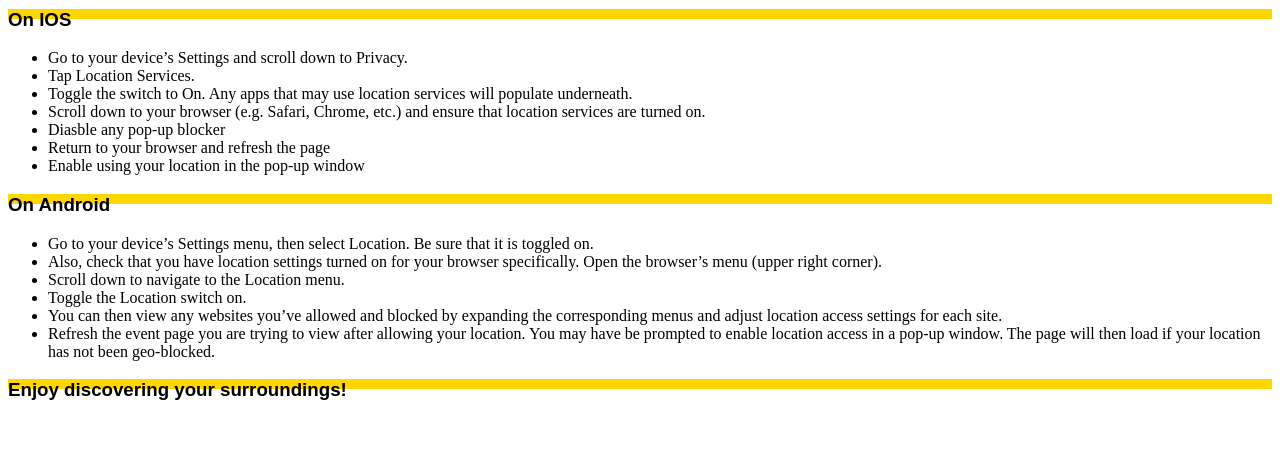
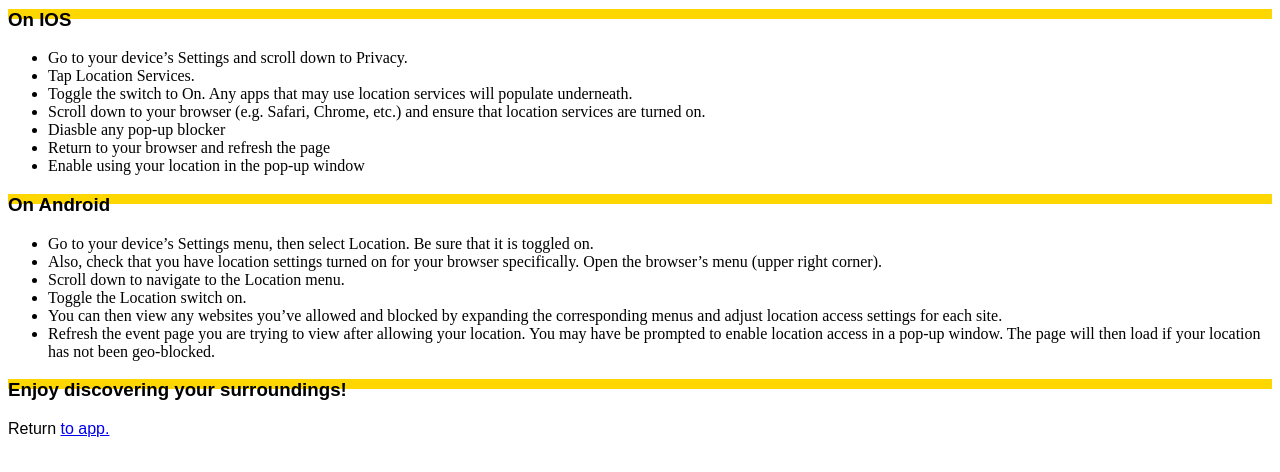
Before and after one commit to aurigandrea/LMA_APP, a plain HTML site: page support.html in a window 1280 px wide. Shown: the part 108-580 px from the top of the page. Drawn offline with Linux system fonts and the light colour scheme.

Commit message:
Linked support page back to home

```diff
--- a/support.html
+++ b/support.html
@@ -34,6 +34,7 @@
                     <li>Refresh the event page you are trying to view after allowing your location. You may have be prompted to enable location access in a pop-up window. The page will then load if your location has not been geo-blocked.</li>
                 </ul>
                 <h3>Enjoy discovering your surroundings!</h3>
+                <p> <span class="hover-underline-animation"> Return <a href="index.html">to app.</a></span></p>
 </div>
 </body>
 </html>
```
Also changed, not shown: 1 other file.
